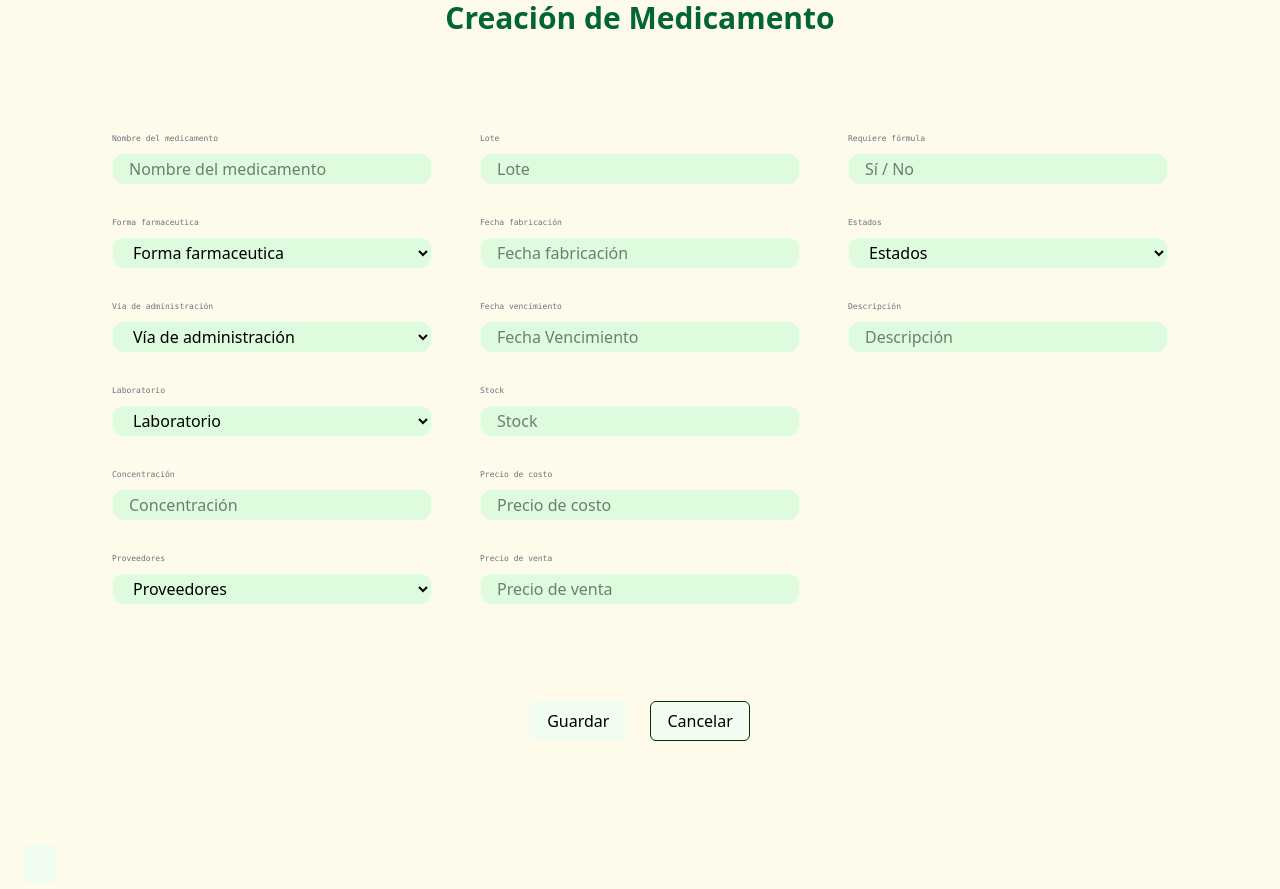
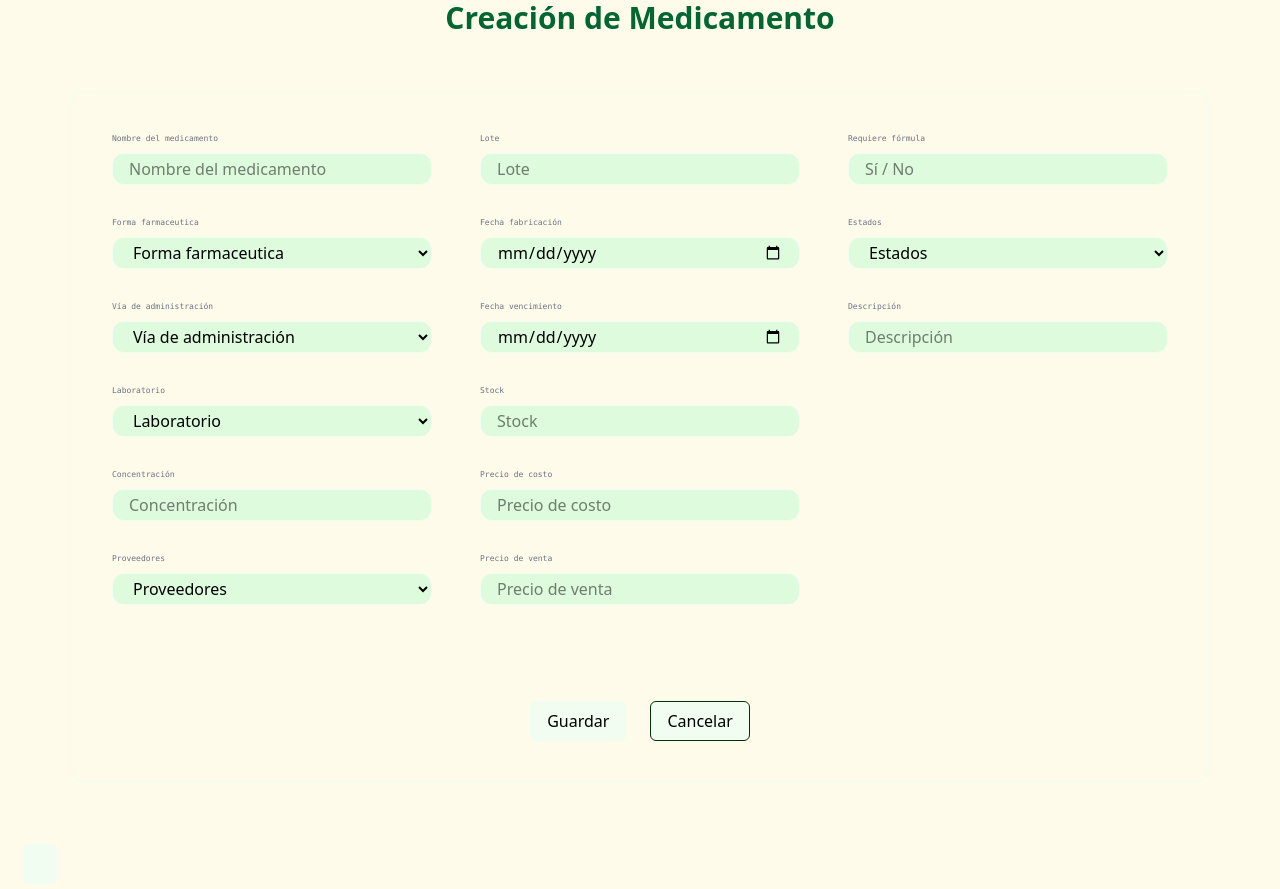
Before and after one commit to CJCPDev/proyecto-formativo-pharmasoft-sena, a React (Vite) app in the folder frontend/sena-pharmasoft/: page / in a window 1280 px wide. Built offline with nearby package versions, Linux system fonts and the light colour scheme.

Commit message:
Actualizacion

```diff
--- a/frontend/sena-pharmasoft/src/features/products/FormMedicamentos.jsx
+++ b/frontend/sena-pharmasoft/src/features/products/FormMedicamentos.jsx
@@ -168,7 +168,8 @@ export default function FormMedicamentos() {
               <Input
                 label="Fecha fabricación"
                 name="fechaFabricacion"
-                onChange={handleChange}
+                // onChange={handleChange}
+                type="date"
                 value={formData.fechaFabricacion}
                 placeholder="Fecha fabricación"
               />
@@ -176,7 +177,8 @@ export default function FormMedicamentos() {
               <Input
                 label="Fecha vencimiento"
                 name="fechaVencimiento"
-                onChange={handleChange}
+                // onChange={handleChange}
+                type="date"
                 value={formData.fechaVencimiento}
                 placeholder="Fecha Vencimiento"
               />
```
